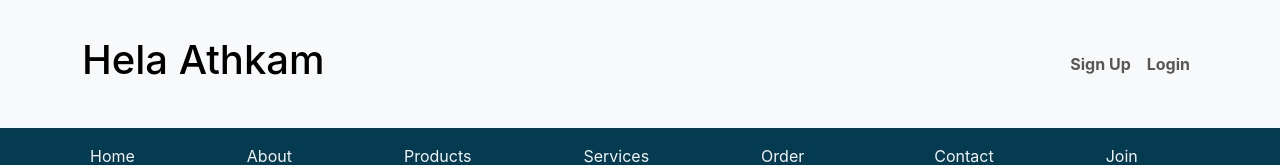
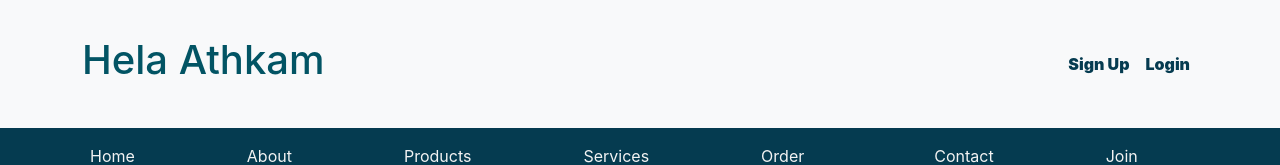
Before and after one commit to himav95/HelaAthkam, a React (Create React App) app in the folder frontend/: page /products in a window 1280 px wide. Shown: the top 165 px of the page. Built offline with nearby package versions, Linux system fonts and the light colour scheme; the HTML template or start-up script is replaced by a standard one.

Commit message:
Page modifications

```diff
--- a/frontend/src/Asset/Style/Header.css
+++ b/frontend/src/Asset/Style/Header.css
@@ -1,10 +1,14 @@
 /* Hela athkam Header.jsx styles */
+
+
+
 
 /* Page navbar content */
 .pageNavBar {background-color: #053B50;}
 #pageNavBarOnly {margin-bottom: 4rem;}
 
 .active-Link {color: aqua;}
+
 .pageLink {
     color:#f3f3f3 !important;
 }
@@ -13,7 +17,19 @@
 
 
 
+
+
+
 /* Main navbar content */
-.mainNavBarBrand {color: #025464;}
-.mainNavLink { color: #053B50;}
+#mainBrand {color: #025464;}
+
+.mainNavlink {
+    color: #053B50 !important;
+    font-weight: bold;
+}
+
+.mainNavlink:hover {
+    color: rgb(255, 213, 0) !important;
+}
+
 #mainNavbar {height: 8rem;}
--- a/frontend/src/Asset/Style/Helaathkam_Page.css
+++ b/frontend/src/Asset/Style/Helaathkam_Page.css
@@ -29,6 +29,20 @@
     color: #2E4053 ;
     font-weight: bold;
 }
+
+
+
+
+
+
+
+
+/* ------Products page css----- */
+#productsContain {
+    background-color: #EBEDEF;
+    border-style: none;
+}
+
 
 
 
--- a/frontend/src/Components/Header.jsx
+++ b/frontend/src/Components/Header.jsx
@@ -11,10 +11,10 @@ function Header ({openLoginModal, openSignModal}) {
         {/* Main navbar with name, sign up and login */}
         <Navbar bg="light" expand="lg" className="d-flex justify-content-between" id="mainNavbar">
            <Container>
-           <Navbar.Brand><h1>Hela Athkam</h1></Navbar.Brand>
+           <Navbar.Brand id='mainBrand'><h1>Hela Athkam</h1></Navbar.Brand>
             <Nav>
-                <Nav.Link className="mx-auto" onClick={openSignModal}><b>Sign Up</b></Nav.Link>
-                <Nav.Link  className="mx-auto" onClick={openLoginModal}><b>Login</b></Nav.Link>
+                <Nav.Link className="mainNavlink" onClick={openSignModal}><b>Sign Up</b></Nav.Link>
+                <Nav.Link  className="mainNavlink" onClick={openLoginModal}><b>Login</b></Nav.Link>
             </Nav>
            </Container>
         </Navbar>
--- a/frontend/src/Pages/Home.jsx
+++ b/frontend/src/Pages/Home.jsx
@@ -1,6 +1,6 @@
 import Carousel from 'react-bootstrap/Carousel';
 import { Row, Col  } from 'react-bootstrap';
-import Image1 from '../Asset/Images/Image1.jpg';
+import Image14 from '../Asset/Images/Image14.jpg';
 import Image2 from '../Asset/Images/Image15.jpg';
 import Image3 from '../Asset/Images/Image10.jpg';
 
@@ -34,7 +34,7 @@ function Home () {
             <Carousel className='caraouselBlock'>
             {/* first carousel slide */}
             <Carousel.Item interval={2500}>
-                <img className="caraousalImg" src={`${Image1}`} alt="First slide" />
+                <img className="caraousalImg" src={`${Image14}`} alt="First slide" />
                 <Carousel.Caption>
                     <h3></h3>
                     <p></p>
--- a/frontend/src/Pages/Products.jsx
+++ b/frontend/src/Pages/Products.jsx
@@ -11,13 +11,13 @@ function Products () {
     return (
         <>
 
-        <Row className='mb-4'>
+        <Row className='mb-5'>
             <Col></Col>
             <Col xs={6} md={5} ><h4>Hela Athkam Handicrafts - Just for you</h4></Col>
             <Col></Col>
         </Row>
         {/* Main card content in product page */}
-        <Card>
+        <Card className='componentSpace' id='productsContain'>
             <Card.Body>
 
                 {/* Product category select */}
```
